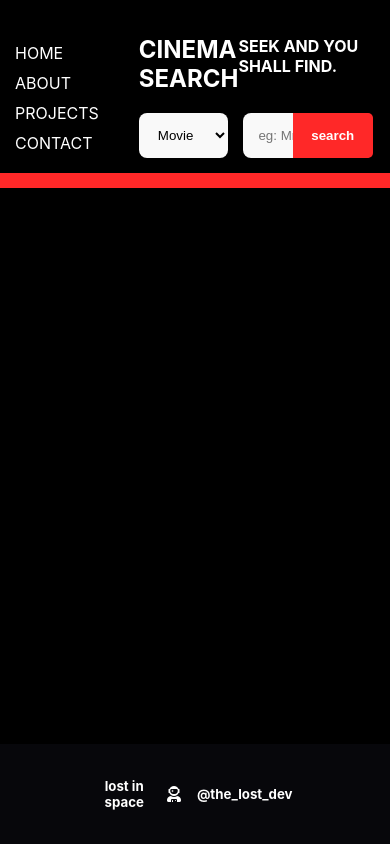
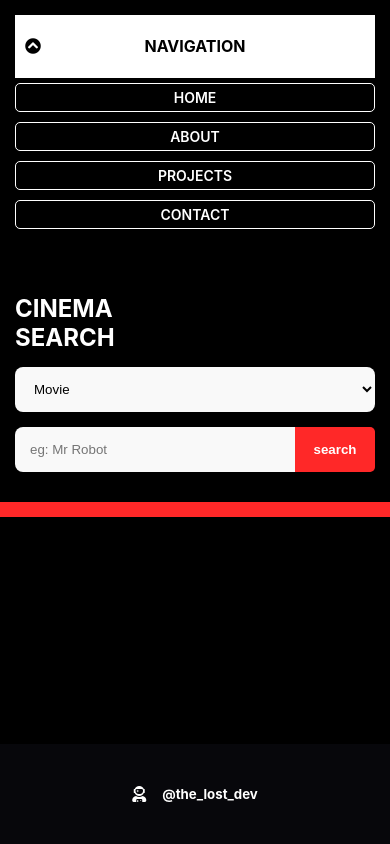
Before and after one commit to mwbhtx/cinemasearch-app, a React (Create React App) app in the folder frontend/: page / in a window 390 px wide. Built offline with nearby package versions, Linux system fonts and the light colour scheme.

Commit message:
made it mobile friendly

```diff
--- a/frontend/src/pages/searchpage-styles.css
+++ b/frontend/src/pages/searchpage-styles.css
@@ -6,54 +6,85 @@ body {
 
 .app-container {
     display: grid;
-    grid-template-rows: auto 1fr auto;
+    grid-template-rows: auto auto 1fr auto;
     min-height: 100vh;
     margin: 0 auto;
 }
 
 .header-grid {
     display: grid;
-    grid-template-columns: 1fr 60% 1fr;
+    grid-template-columns: 1fr 80% 1fr;
     background-color: black;
     color: white;
     padding: 15px 0;
+    transition: all 0.5s ease;
 }
 
 .header-col-1 {
     display: flex;
     flex-direction: column;
-    justify-content: flex-end;
-    margin: 0;
-    padding: 0;
-    margin-right: 25px;
-    grid-column-start: 1;
 }
+
 .header-col-2 {
     display: flex;
     flex-direction: column;
-    justify-content: space-between;
-    grid-column: 2;
+}
+
+nav {
+    display: flex;
+    flex-direction: column;
+    height: 100%;
+}
+
+.nav-button {
+    display: none;
+    position: absolute;
+    left: 0;
+    transition: all 0.5s ease;
+}
+
+.nav-button-active {
+    color: black;
+    transform: rotate(180deg);
+}
+
+
+#nav-button-container {
+    display: flex;
+    position: relative;
+    justify-content: center;
+    align-items: center;
+    background-color: white;
+    z-index: 2;
+}
+
+#nav-button-container > h4 {
+    display: none;
 }
 
 #nav-list {
+    display: flex;
     list-style: none;
     margin: 0;
     padding: 0;
-}
-.header-col-1 > * {
-    padding-left: 15px;
+    margin-bottom: 10px;
+    background-color: white;
+    z-index: 1;
 }
 
 #nav-list > li {
-    padding: 5px 15px;
-    display: flex;
-    align-items: center;
-    background: none;
+    text-align: center;
+    padding: 5px;
+    height: 100%;
+    width: 100%;
+    color: black;
+    padding: 5px;
+    font-size: 14px;
+    font-weight: 600;
 }
 
 #nav-list > li:hover {
     background: rgb(255,40,40);
-    background: linear-gradient(90deg, rgba(255,40,40,0.7861344366848302) 0%, rgba(255,255,255,0) 74%);
 }
 
 .form-container {
@@ -74,7 +105,6 @@ body {
 
 #footer-grid  {
     display: grid;
-    grid-row-start: 3;
     grid-template-columns: 1fr 2fr 1fr;
     min-height: 100px;
     background-color: rgba(15, 15, 22, .5);
@@ -93,6 +123,12 @@ body {
     display: flex;
     justify-content: space-between;
     text-transform: uppercase;
+    margin-bottom: 15px;
+}
+
+.header-headings > * {
+    margin: 0;
+    padding: 0;
 }
 
 .search-submit-container {
@@ -221,25 +257,29 @@ body {
 
 
 #movie-poster-grid {
-    display: flex;
+    display: grid;
+    grid-template-columns: 1fr 1fr 1fr 1fr;
     justify-content: center;
+    justify-items: center;
     flex-wrap: wrap;
     color: white;
+    gap: 35px;
+    margin: 35px;
 }
 
 .poster-container {
     display: flex;
     position: relative;
-    width: 20%;
     overflow: hidden;
-    margin: 15px;
+    border-radius: 5%;
+    background-color: #691CE7;
+    max-width: 300px;
 }
 
 
 .poster-image {
-    min-width: 100%;
-    min-height: 100%;
-    border-radius: 15px;
+    width: 100%;
+    height: 100%;
 }
 
 .fallback-poster-background {
@@ -257,7 +297,7 @@ body {
     flex-wrap: wrap;
     justify-content: center;
     align-content: center;
-    gap: 15px;
+    gap: 5px;
     padding: 5px;
 }
 
@@ -272,6 +312,7 @@ body {
     visibility: hidden;
     text-transform: uppercase;
     text-align: center;
+    padding: 1px;
 }
 
 #poster-service-activate-icon {
@@ -298,3 +339,93 @@ body {
     border: 2px solid white;
     border-radius: 50%;
 }
+
+
+@media (max-width: 1050px) {
+
+    #movie-poster-grid {
+        grid-template-columns: 1fr 1fr 1fr;
+    }
+}
+
+@media (max-width: 770px) {
+
+    #movie-poster-grid {
+        grid-template-columns: 1fr 1fr;
+    }
+}
+
+@media (max-width: 550px) {
+
+
+    .show-nav-menu > * {
+        display: none;
+    }
+
+
+    #nav-button-container > h4 {
+        display: block;
+    }
+
+
+    nav {
+        margin: 15px;
+        overflow: hidden;
+    }
+
+    .nav-button {
+        display: inline-block;
+        padding: 10px;
+    }
+
+
+    #nav-list {
+        flex-direction: column;
+        margin-bottom: 15px;
+        background-color: transparent;
+    }
+
+    #nav-list > li {
+        justify-content: center;
+        align-items: center;
+        border-radius: 5px;
+        padding: 5px 0;
+        border: 1px solid white;
+        margin: 5px 0;
+        color: white;
+    }
+
+    .header-grid {
+        display: flex;
+        flex-direction: column;
+        grid-template-columns: 1fr;
+        justify-items: center;
+        margin: 15px;
+    }
+
+    .header-col-2 {
+        grid-column: 1;
+    }
+
+    .form-container {
+        flex-direction: column;
+        gap: 15px;
+    }
+
+    .header-headings > h4 {
+        display: none;
+    }
+
+
+    #type-input {
+        width: 100%;
+    }
+
+    .search-submit-container {
+        grid-row-start: 2;
+    }
+
+    #movie-poster-grid {
+        grid-template-columns: 1fr;
+    }
+}
--- a/frontend/src/pages/searchpage.jsx
+++ b/frontend/src/pages/searchpage.jsx
@@ -53,6 +53,8 @@ export default function SearchPage(props) {
 
     const [mediaQueryResponse, setMediaQueryResponse] = useState([]);
 
+    const [navMenuShown, setNavMenuShown] = useState(false);
+
     const handleFormChange = e => {
         setFormValues(
             {
@@ -60,6 +62,11 @@ export default function SearchPage(props) {
                 [e.target.name]: e.target.value,
             }
         )
+    }
+
+    const navMenuClickHandler = e => {
+        console.log(`Menu Active: ${!navMenuShown}`);
+        setNavMenuShown(!navMenuShown);
     }
 
     const onSubmitHandler = async e => {
@@ -83,24 +90,31 @@ export default function SearchPage(props) {
     return (
         <div className='app-container'>
 
+            <nav>
+                <span id='nav-button-container'  onClick={navMenuClickHandler}>
+                   <i className={`fas fa-chevron-circle-up nav-button ${navMenuShown ? 'nav-button-active' : ''}`}/>
+                   <h4>NAVIGATION</h4>
+                </span>
+                <ul id='nav-list' className={`${navMenuShown ? 'show-nav-menu' : ''}`}>
+                    <li>HOME</li>
+                    <li>ABOUT</li>
+                    <li>PROJECTS</li>
+                    <li>CONTACT</li>
+                </ul>
+            </nav>
             <header className='header-grid'>
 
                 {/* Column 1 */}
-                <nav className='header-col-1'>
-                    <ul id='nav-list'>
-                        <li><a>HOME</a></li>
-                        <li><a>ABOUT</a></li>
-                        <li><a>PROJECTS</a></li>
-                        <li><a>CONTACT</a></li>
-                    </ul>
-                </nav>
+                <div className='header-col-1'>
+                </div>
 
                 {/* Column 2 */}
 
                 <section className='header-col-2'>
+
                     <span className='header-headings'>
                         <h1>CINEMA<br />SEARCH</h1>
-                        <h4>Seek and you shall find.</h4>
+                        <h4>EMBRACE THE BINGE.</h4>
                     </span>
                     <form className='form-container' onSubmit={onSubmitHandler}>
                         <select id='type-input' type='text' name='query_type' value={formValues.query_type} onChange={handleFormChange}>
@@ -132,7 +146,6 @@ export default function SearchPage(props) {
             <footer id='footer-grid'>
                 <div id='footer-col-1'></div>
                 <div id='footer-col-2'>
-                    <h5>lost in space</h5>
                     <i className="fas fa-user-astronaut"></i>
                     <h5>@the_lost_dev</h5>
                 </div>
@@ -169,8 +182,6 @@ function MoviePoster(props) {
 
     useEffect( () => {
 
-        console.log('checking streaming service elements');
-
         if (noChachedData == false) {
             if (streamingServiceHtmlElements.length) {
                 setServiceHelperText('AVAILABLE TO WATCH ON')
@@ -199,6 +210,8 @@ function MoviePoster(props) {
     const fetchServicesData = async () => {
 
         try {
+
+            console.log(`fetching service data for ${props.title}`);
 
             const uri = baseURL + 'streams/' + props.type + '/' + props.tmdb_id;
             const requestConfig = {
@@ -235,6 +248,8 @@ function MoviePoster(props) {
     return (
         <>
         <span className='poster-container'  onClick={fetchServicesAndToggleWindow}>
+
+            {/* Service Icons Info Layer */}
             <section className={`poster-service-icons-container ${showServicesWindow ? 'active' : ''}`}>
                 <h5>{serviceHelperText}</h5>
                 <section className='poster-services-list'>
@@ -245,11 +260,14 @@ function MoviePoster(props) {
 
                 </section>
             </section>
+
+            {/* Service Icons Info Button */}
             <span id='poster-service-activate-icon' className="fa-stack fa-lg">
                 <i id='service-icon-background' className="fas fa-circle service-icon fa-stack-2x"></i>
                 <i className='fa fa-info-circle service-icon fa-stack-1x'/>
             </span>
 
+            {/* Poster Image */}
             {
                 props.image ? <img className='poster-image' src={props.image}/> : <FallBackPosterBackground title={props.title}/>
             }
```
